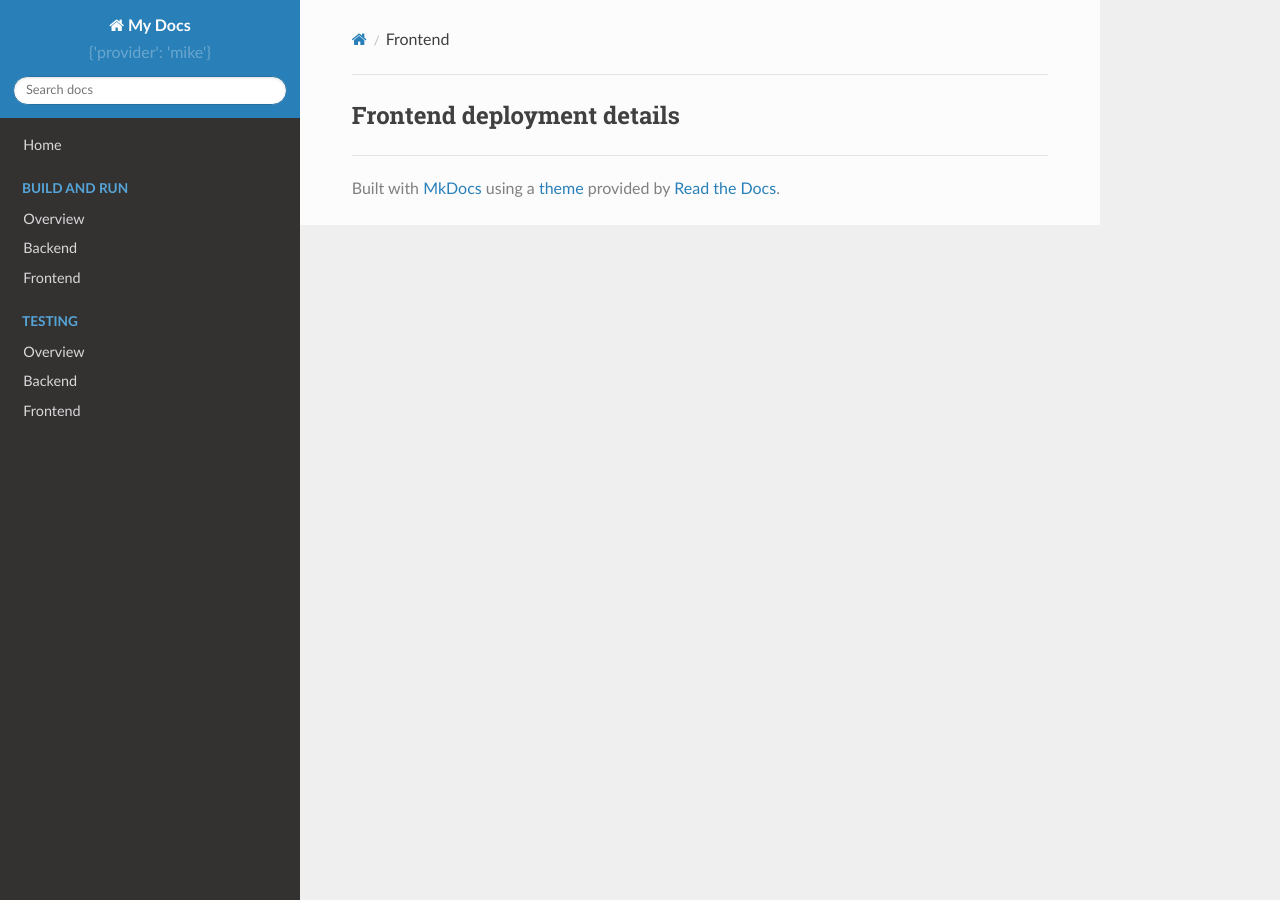
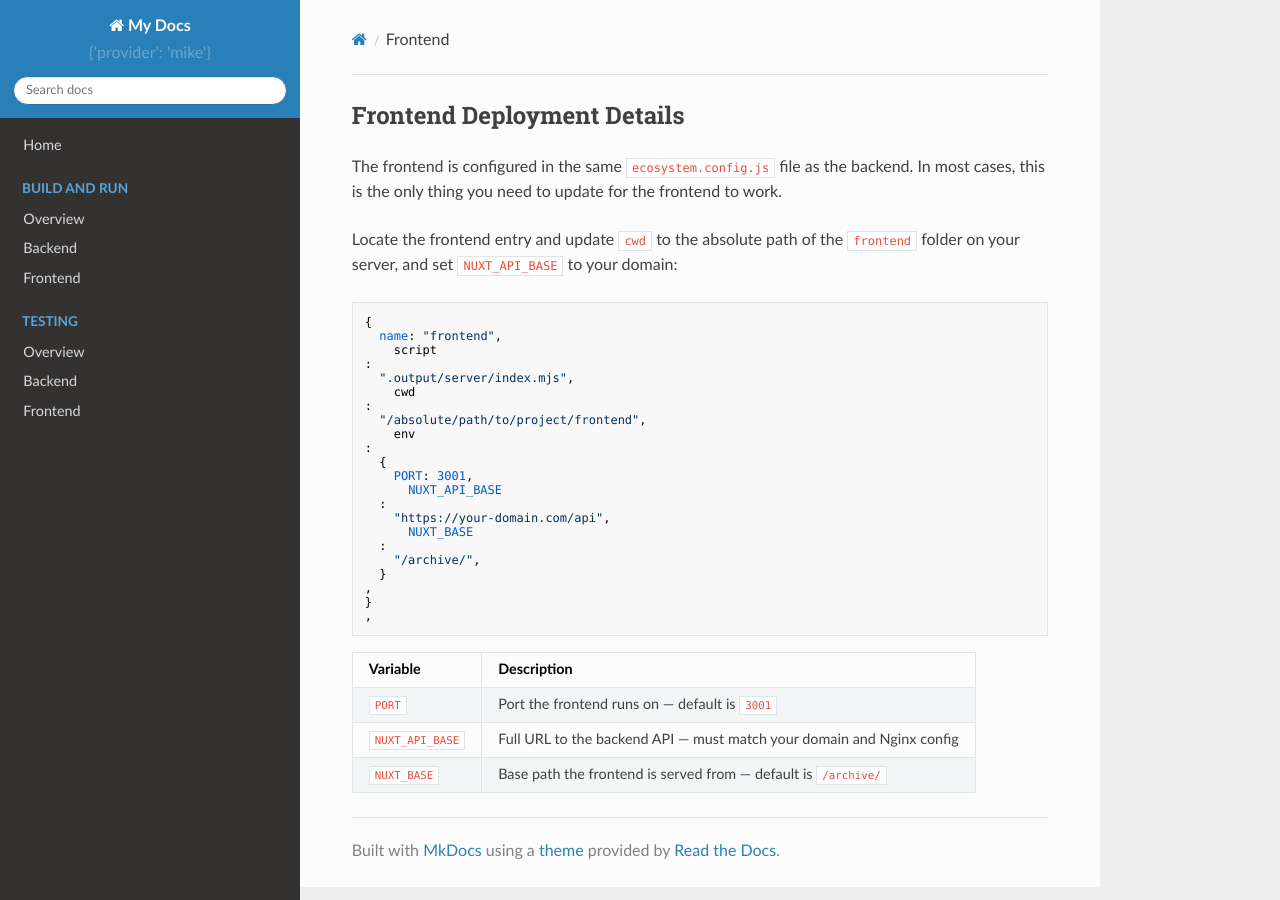
Before and after one commit to SELab-2/viernulvier-4, an MkDocs documentation site: the page built from docs/server/frontend.md, in a window 1280 px wide. Built offline with MkDocs 1.6.1, drawn with Linux system fonts in a browser that asks for light colours; nearby versions of some CDN libraries.

Commit message:
add frontend doc

````diff
--- a/docs/server/frontend.md
+++ b/docs/server/frontend.md
@@ -1 +1,38 @@
-## Frontend deployment details
+## Frontend Deployment Details
+
+The frontend is configured in the same `ecosystem.config.js` file as the backend. In most cases, this is the only thing
+you need to update for the frontend to work.
+
+Locate the frontend entry and update `cwd` to the absolute path of the `frontend` folder on your server, and set
+`NUXT_API_BASE` to your domain:
+
+```js
+{
+  name: "frontend",
+    script
+:
+  ".output/server/index.mjs",
+    cwd
+:
+  "/absolute/path/to/project/frontend",
+    env
+:
+  {
+    PORT: 3001,
+      NUXT_API_BASE
+  :
+    "https://your-domain.com/api",
+      NUXT_BASE
+  :
+    "/archive/",
+  }
+,
+}
+,
+```
+
+| Variable        | Description                                                           |
+|-----------------|-----------------------------------------------------------------------|
+| `PORT`          | Port the frontend runs on — default is `3001`                         |
+| `NUXT_API_BASE` | Full URL to the backend API — must match your domain and Nginx config |
+| `NUXT_BASE`     | Base path the frontend is served from — default is `/archive/`        |
````
Also changed, not shown: docs/server/database.md (+15 -5 lines), docs/server/index.md (+2 -1 lines).
